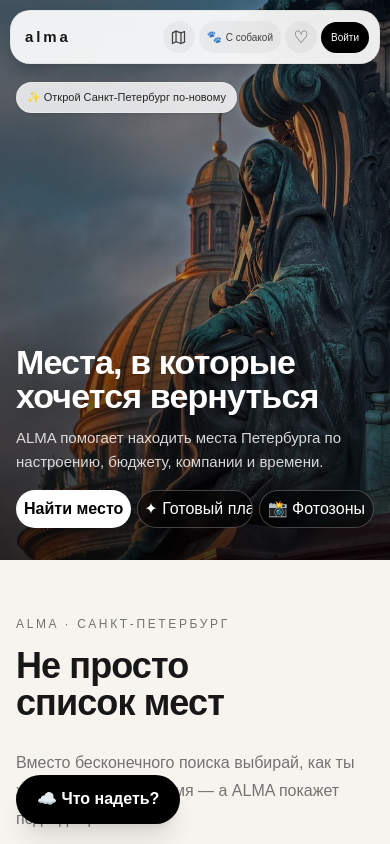
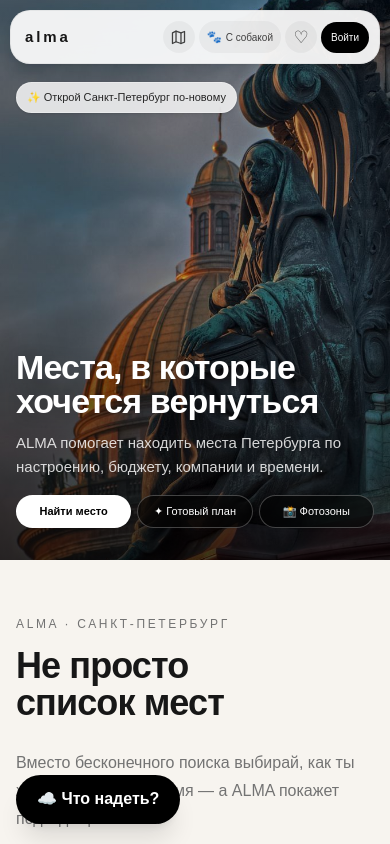
Before and after one commit to olgakastanova48386-dotcom/alma, a Next.js app: page / in a window 390 px wide. Shown: the top 844 px of the page. Built offline with nearby package versions, Linux system fonts and the light colour scheme; no server answers.

Commit message:
Fix mobile hero CTA font size override

```diff
--- a/app/globals.css
+++ b/app/globals.css
@@ -72,6 +72,12 @@ select:-webkit-autofill {
   select,
   button {
     font-size: 16px;
+  }
+
+  /* Keep the three hero CTA labels compact on phones.
+     This intentionally overrides the generic 16px mobile button rule above. */
+  main > section:first-child button {
+    font-size: 11px !important;
   }
 
   .safe-area-mobile-nav {
```
